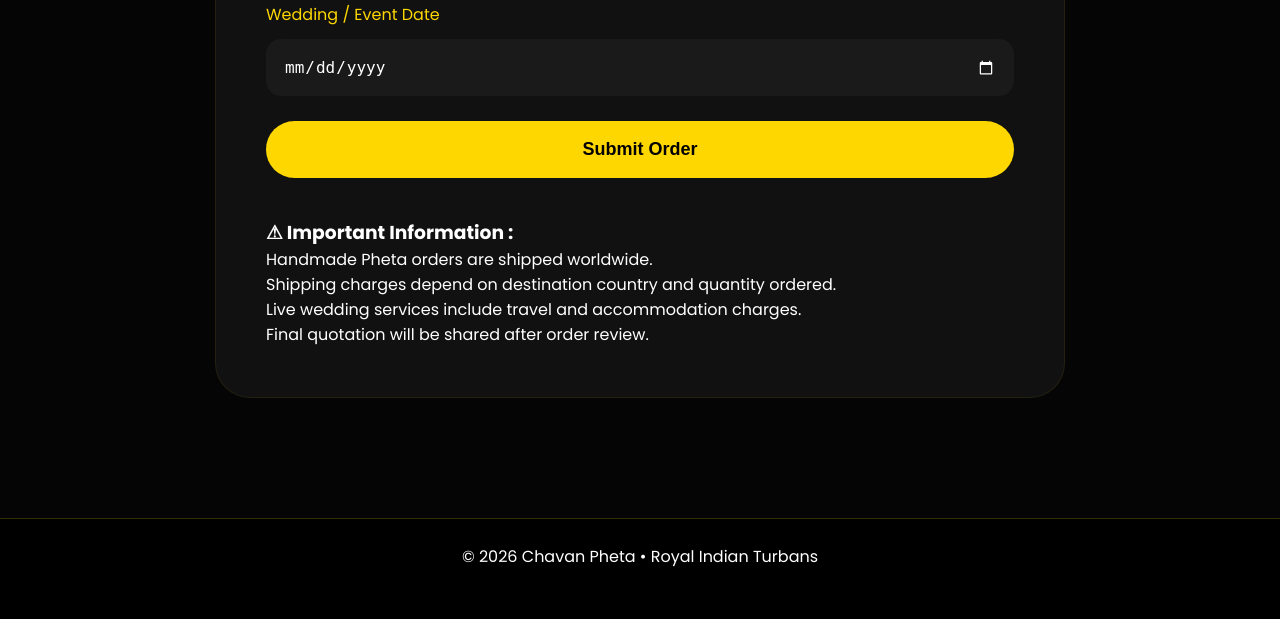
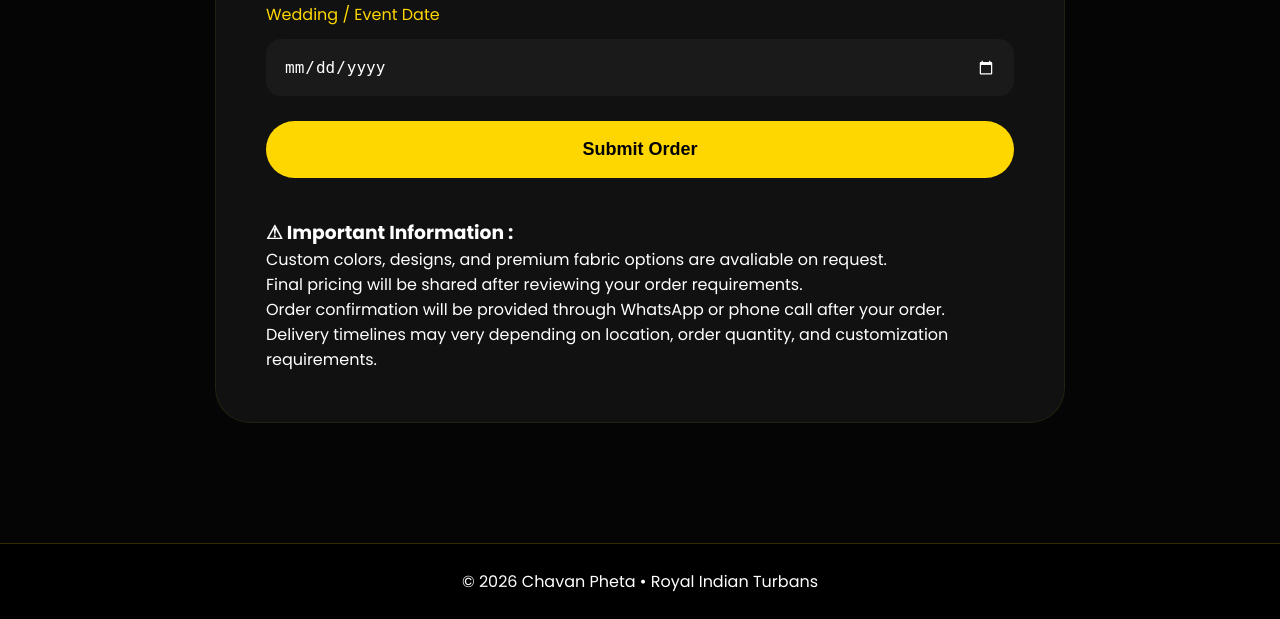
Before and after one commit to Sumit000018521/chavan-pheta, a Django app: page /custom-orders/ in a window 1280 px wide. Shown: the part 1717-2336 px from the top of the page. Before the commit the page ends 2284 px from the top, so only its background shows below. Run offline with Django 5.2, Linux system fonts and the light colour scheme.

Commit message:
Updated important information

```diff
--- a/templates/custom_orders.html
+++ b/templates/custom_orders.html
@@ -550,19 +550,19 @@ input[type="date"]::-webkit-calendar-picker-indicator{
     <h3>⚠ Important Information :</h3>
 
     <p>
-        Handmade Pheta orders are shipped worldwide.
+        Custom colors, designs, and premium fabric options are avaliable on request.
     </p>
 
     <p>
-        Shipping charges depend on destination country and quantity ordered.
+        Final pricing will be shared after reviewing your order requirements.
     </p>
 
     <p>
-        Live wedding services include travel and accommodation charges.
+        Order confirmation will be provided through WhatsApp or phone call after your order.
     </p>
 
     <p>
-        Final quotation will be shared after order review.
+        Delivery timelines may very depending on location, order quantity, and customization requirements.
     </p>
 
 </div>
```
